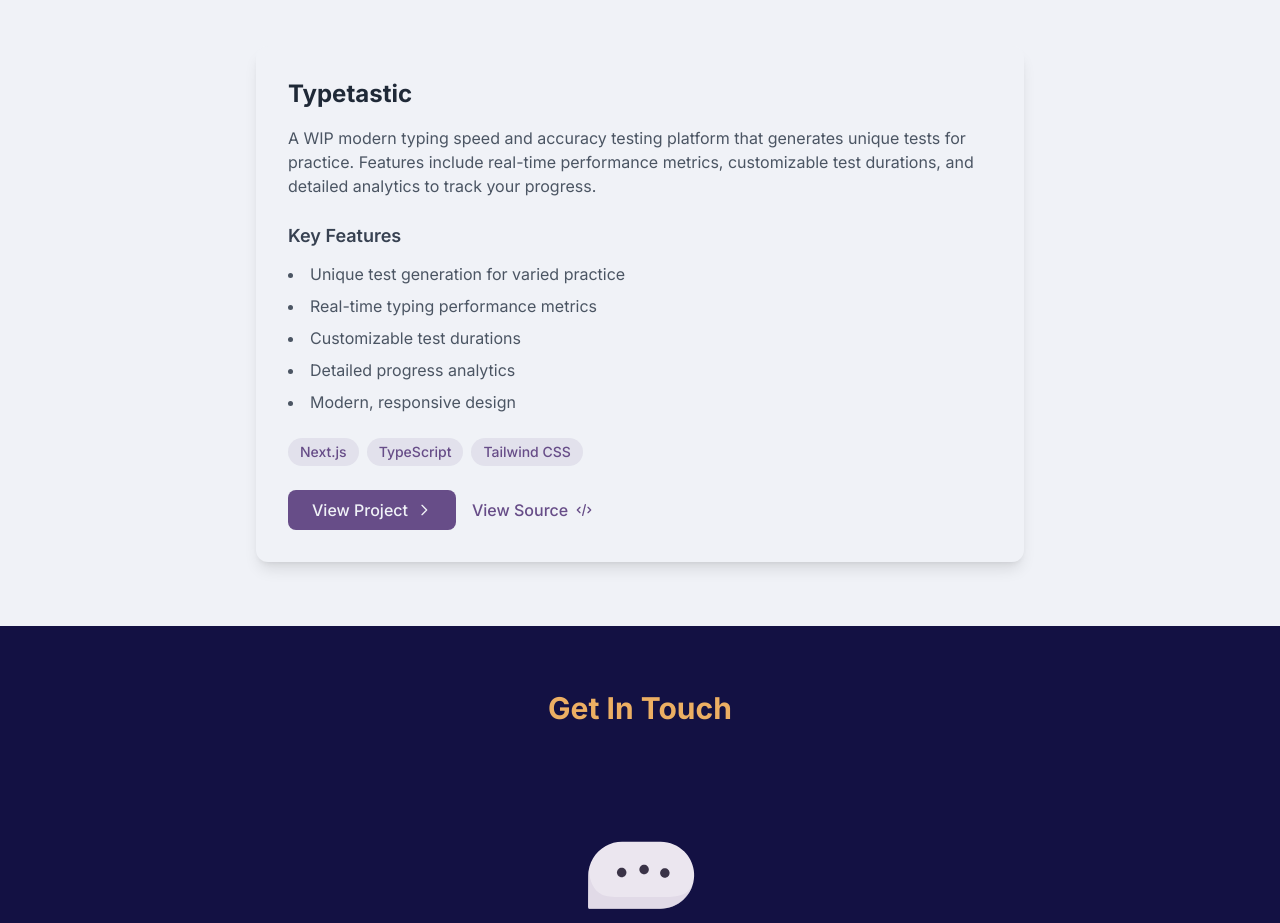
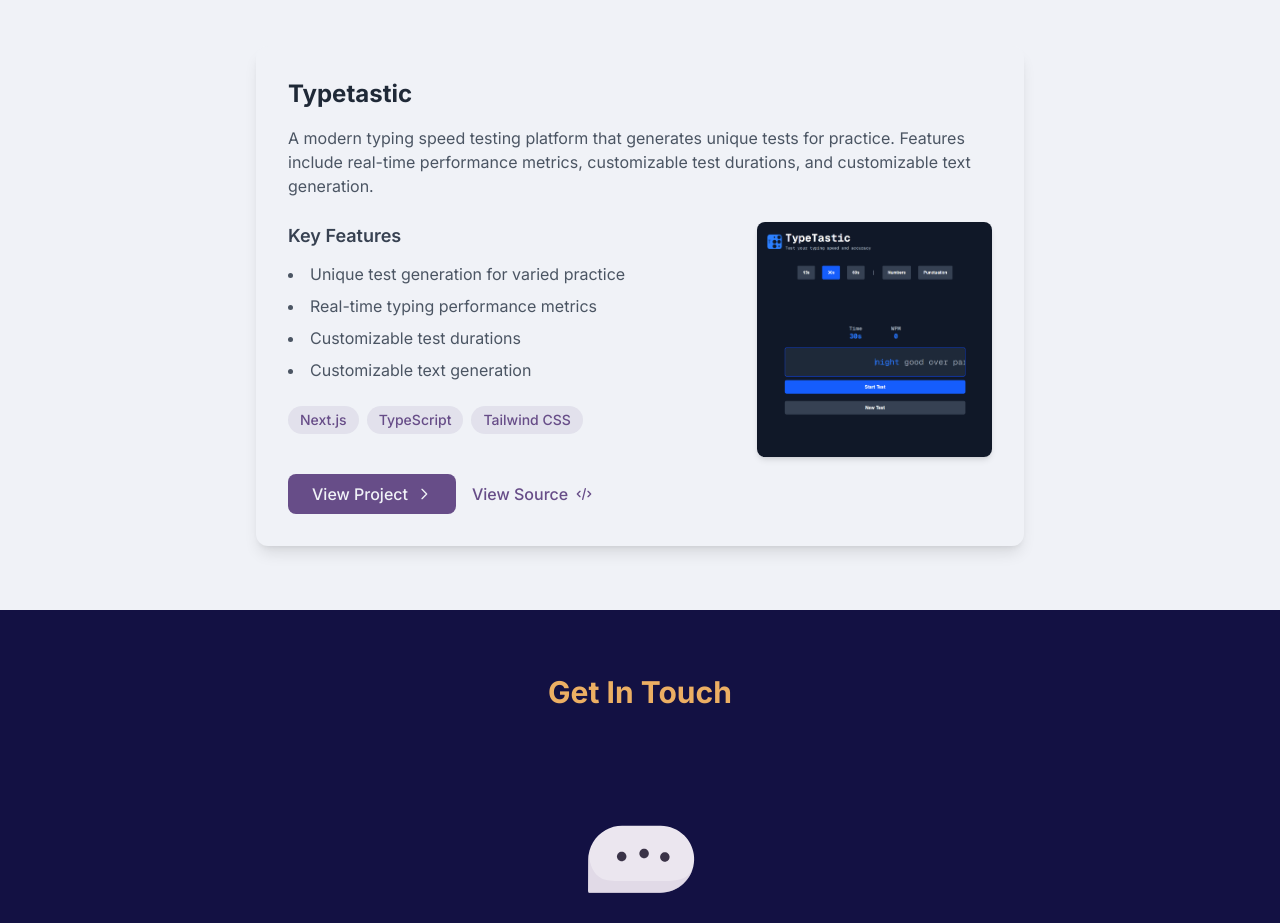
Before and after one commit to JacobLiberty/Porfolio, a Next.js app: page /portfolio/ in a window 1280 px wide. Shown: the part 3228-4151 px from the top of the page. Built offline with nearby package versions, Linux system fonts and the light colour scheme.

Commit message:
added links and image for project

```diff
--- a/src/components/Projects.tsx
+++ b/src/components/Projects.tsx
@@ -1,15 +1,16 @@
 export default function Projects() {
   const project = {
     title: 'Typetastic',
-    description: 'A WIP modern typing speed and accuracy testing platform that generates unique tests for practice. Features include real-time performance metrics, customizable test durations, and detailed analytics to track your progress.',
+    description: 'A modern typing speed testing platform that generates unique tests for practice. Features include real-time performance metrics, customizable test durations, and customizable text generation.',
     technologies: ['Next.js', 'TypeScript', 'Tailwind CSS'],
     features: [
       'Unique test generation for varied practice',
       'Real-time typing performance metrics',
       'Customizable test durations',
-      'Detailed progress analytics',
-      'Modern, responsive design'
-    ]
+      'Customizable text generation',
+    ],
+    repo: 'https://github.com/JacobLiberty/typetastic',
+    live: 'https://jacobliberty.github.io/typetastic/'
   }
 
   return (
@@ -23,13 +24,17 @@
               <p className="text-gray-600 mb-6">
                 {project.description}
               </p>
+              <div className="flex justify-between">
+                <div >
                   <div className="mb-6">
                     <h4 className="text-lg font-semibold mb-3 text-gray-700">Key Features</h4>
+                    <div className="flex gap-6">
                       <ul className="list-disc list-inside space-y-2 text-gray-600">
                         {project.features.map((feature, index) => (
                           <li key={index}>{feature}</li>
                         ))}
                       </ul>
+                    </div>
                   </div>
                   <div className="flex flex-wrap gap-2 mb-6">
                     {project.technologies.map((tech, index) => (
@@ -41,9 +46,17 @@
                       </span>
                     ))}
                   </div>
-              <div className="flex gap-4">
+
+                </div>
+                <img
+                    src="/portfolio/typetastic.png"
+                    alt="Typetastic Screenshot"
+                    className="w-1/3 h-1/3 rounded-lg shadow-md object-cover"
+                  />
+              </div>
+              <div className="flex gap-4 mt-4">
                     <a
-                  href="#"
+                      href={project.live}
                       className="bg-primary text-light px-6 py-2 rounded-lg font-medium hover:bg-primary/90 transition-colors duration-300 inline-flex items-center"
                     >
                       View Project
@@ -52,7 +65,7 @@
                       </svg>
                     </a>
                     <a
-                  href="#"
+                      href={project.repo}
                       className="text-primary hover:text-primary/80 font-medium inline-flex items-center"
                     >
                       View Source
```
Also changed, not shown: public/typetastic.png (added). Lines whose indentation alone changed are shown as unchanged.
